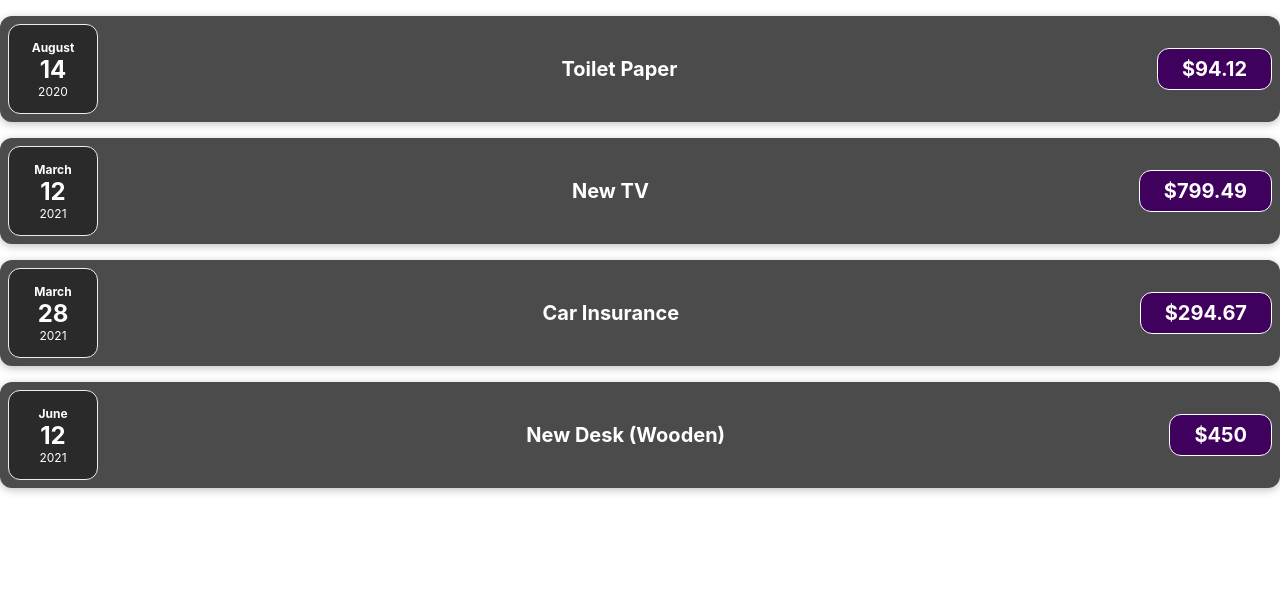
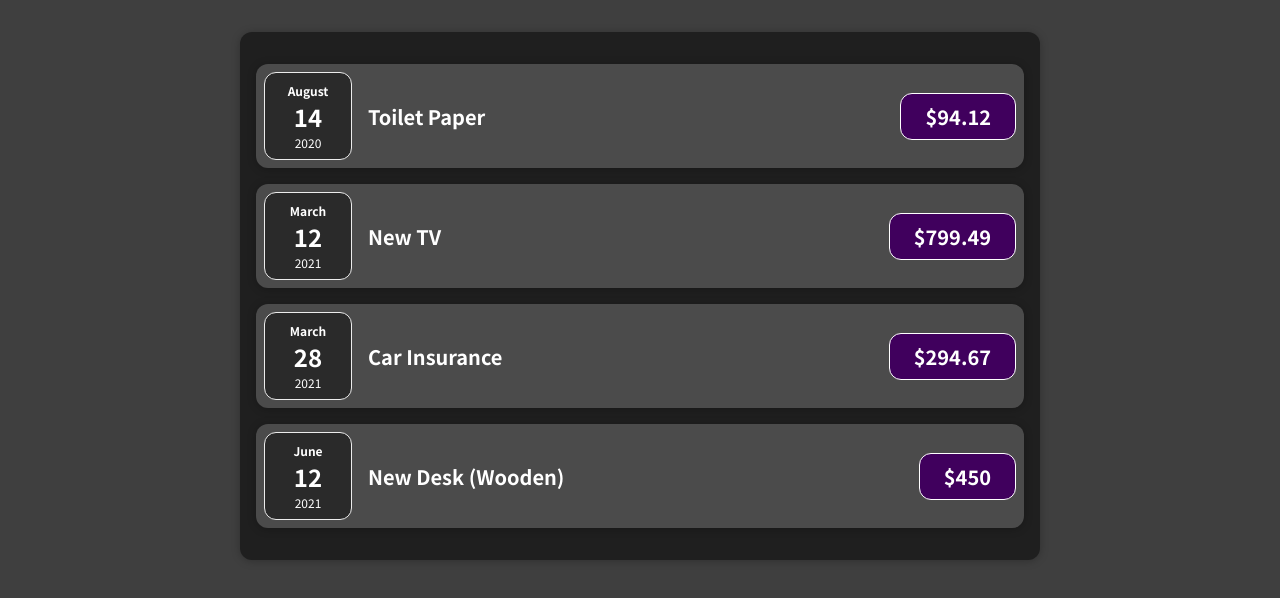
Before and after one commit to NMShihab/React-HOn-Project-1, a React (Create React App) app: page / in a window 1280 px wide. Shown: the top 598 px of the page. Built offline with nearby package versions, Linux system fonts and the light colour scheme.

Commit message:
Add card and expenses component

```diff
--- a/src/App.css
+++ /dev/null
@@ -1,38 +0,0 @@
-.App {
-  text-align: center;
-}
-
-.App-logo {
-  height: 40vmin;
-  pointer-events: none;
-}
-
-@media (prefers-reduced-motion: no-preference) {
-  .App-logo {
-    animation: App-logo-spin infinite 20s linear;
-  }
-}
-
-.App-header {
-  background-color: #282c34;
-  min-height: 100vh;
-  display: flex;
-  flex-direction: column;
-  align-items: center;
-  justify-content: center;
-  font-size: calc(10px + 2vmin);
-  color: white;
-}
-
-.App-link {
-  color: #61dafb;
-}
-
-@keyframes App-logo-spin {
-  from {
-    transform: rotate(0deg);
-  }
-  to {
-    transform: rotate(360deg);
-  }
-}
--- a/src/App.js
+++ b/src/App.js
@@ -1,4 +1,3 @@
-import "./App.css";
 import Expenses from "./components/Expenses";
 
 function App() {
--- /dev/null
+++ b/src/components/Card.css
@@ -0,0 +1,4 @@
+.card {
+  border-radius: 12px;
+  box-shadow: 0 1px 8px rgba(0, 0, 0, 0.25);
+}
--- /dev/null
+++ b/src/components/Card.js
@@ -0,0 +1,9 @@
+import "./Card.css";
+
+function Card(props) {
+  const cardClass = "card " + props.className;
+
+  return <div className={cardClass}>{props.children}</div>;
+}
+
+export default Card;
--- a/src/components/ExpenseItem.css
+++ b/src/components/ExpenseItem.css
@@ -2,10 +2,8 @@
   display: flex;
   justify-content: space-between;
   align-items: center;
-  box-shadow: 0 2px 8px rgba(0, 0, 0, 0.25);
   padding: 0.5rem;
   margin: 1rem 0;
-  border-radius: 12px;
   background-color: #4b4b4b;
 }
 
--- a/src/components/ExpenseItem.js
+++ b/src/components/ExpenseItem.js
@@ -1,15 +1,16 @@
 import ExpenseDate from "./ExpenseDate";
+import Card from "./Card";
 import "./ExpenseItem.css";
 
 function ExpenseItem(props) {
   return (
-    <div className="expense-item">
+    <Card className="expense-item">
       <ExpenseDate expenseDate={props.expenseDate} />
       <div className="expense-item__description">
         <h2>{props.expenseItem}</h2>
         <div className="expense-item__price">${props.expensePrice}</div>
       </div>
-    </div>
+    </Card>
   );
 }
 
--- /dev/null
+++ b/src/components/Expenses.css
@@ -0,0 +1,7 @@
+.expenses {
+  padding: 1rem;
+  background-color: rgb(31, 31, 31);
+  margin: 2rem auto;
+  width: 50rem;
+  max-width: 95%;
+}
--- a/src/components/Expenses.js
+++ b/src/components/Expenses.js
@@ -1,7 +1,9 @@
 import ExpenseItem from "./ExpenseItem";
+import Card from "./Card";
+import "./Expenses.css";
 function Expenses(props) {
   return (
-    <div className="expenses">
+    <Card className="expenses">
       <ExpenseItem
         expenseDate={props.expenses[0].date}
         expenseItem={props.expenses[0].title}
@@ -22,7 +24,7 @@
         expenseItem={props.expenses[3].title}
         expensePrice={props.expenses[3].amount}
       />
-    </div>
+    </Card>
   );
 }
 export default Expenses;
--- a/src/index.css
+++ b/src/index.css
@@ -1,4 +1,4 @@
-body {
+/* body {
   margin: 0;
   font-family: -apple-system, BlinkMacSystemFont, 'Segoe UI', 'Roboto', 'Oxygen',
     'Ubuntu', 'Cantarell', 'Fira Sans', 'Droid Sans', 'Helvetica Neue',
@@ -10,4 +10,19 @@
 code {
   font-family: source-code-pro, Menlo, Monaco, Consolas, 'Courier New',
     monospace;
+} */
+
+@import url("https://fonts.googleapis.com/css2?family=Noto+Sans+JP:wght@400;700&display=swap");
+
+* {
+  box-sizing: border-box;
 }
+
+html {
+  font-family: "Noto Sans JP", sans-serif;
+}
+
+body {
+  margin: 0;
+  background-color: #3f3f3f;
+}
```
